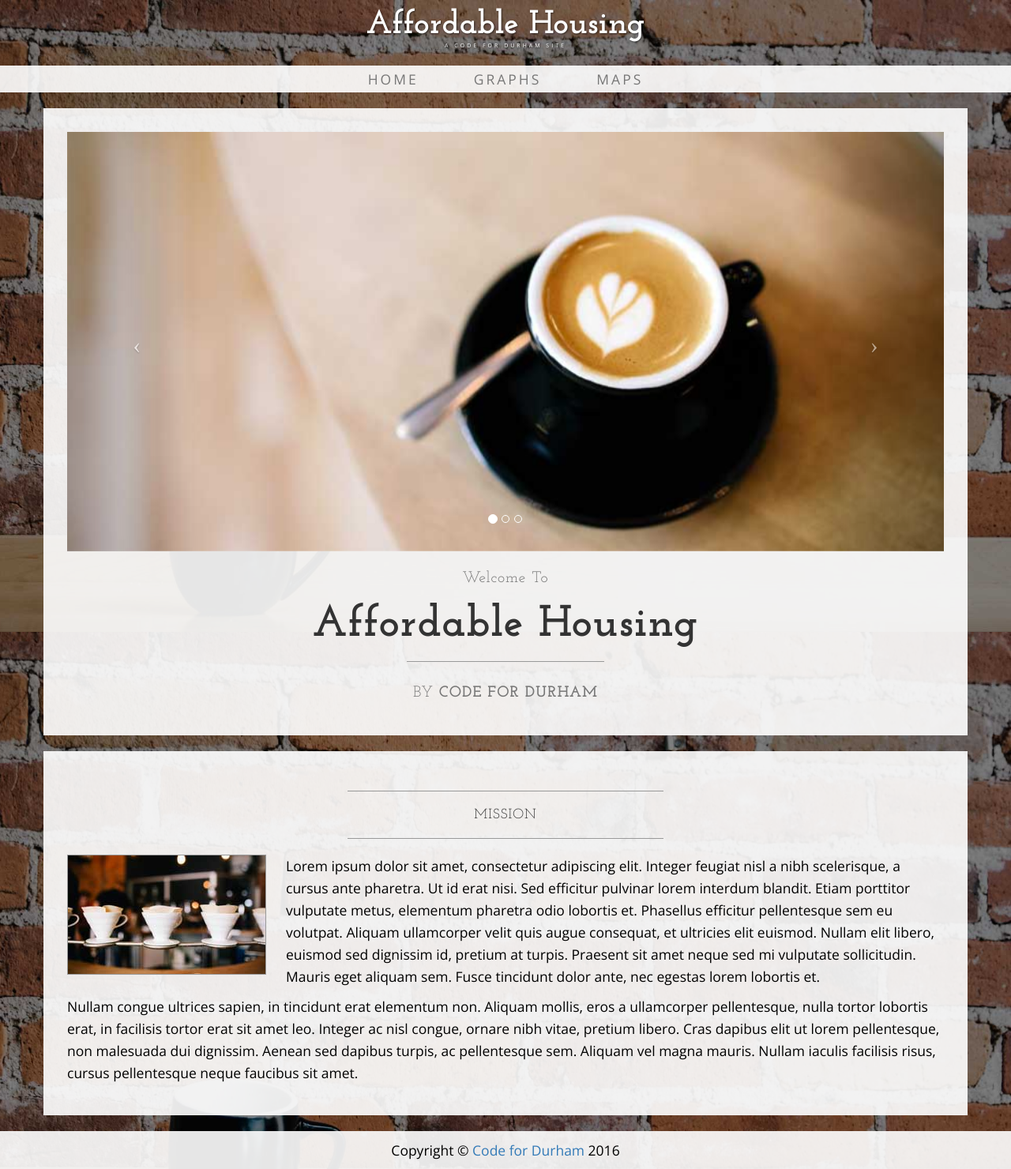
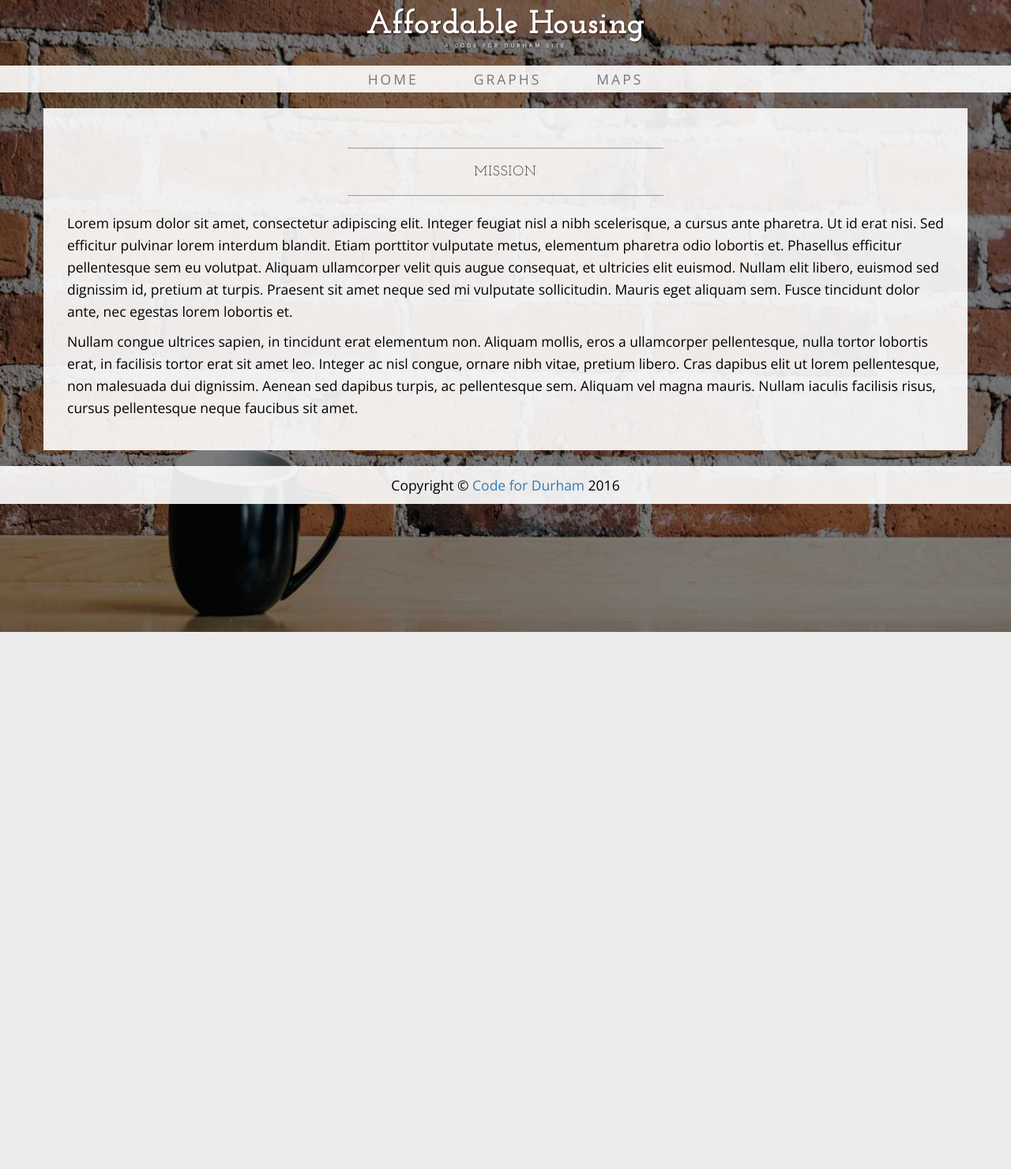
Before and after one commit to codefordurham/affordablehousing_old, a Flask app: page / in a window 1280 px wide. Shown: the whole page at 79% size. After the commit the page ends 800 px from the top, so only its background shows below. Run offline with Flask 2, Linux system fonts and the light colour scheme; some libraries are stand-ins or nearby versions.

Commit message:
W-20 Remove coffee-house carousel pics

```diff
--- a/templates/index.html
+++ b/templates/index.html
@@ -1,60 +1,12 @@
 {% extends "base.html" %}
 {% block title %}{% endblock %}
 {% block rows %}
-        <div class="row">
-            <div class="box">
-                <div class="col-lg-12 text-center">
-                    <div id="carousel-example-generic" class="carousel slide">
-                        <!-- Indicators -->
-                        <ol class="carousel-indicators hidden-xs">
-                            <li data-target="#carousel-example-generic" data-slide-to="0" class="active"></li>
-                            <li data-target="#carousel-example-generic" data-slide-to="1"></li>
-                            <li data-target="#carousel-example-generic" data-slide-to="2"></li>
-                        </ol>
-
-                        <!-- Wrapper for slides -->
-                        <div class="carousel-inner">
-                            <div class="item active">
-                                <img class="img-responsive img-full" src="{{ url_for('static', filename='img/slide-1.jpg') }}" alt="">
-                            </div>
-                            <div class="item">
-                                <img class="img-responsive img-full" src="{{ url_for('static', filename='img/slide-2.jpg') }}" alt="">
-                            </div>
-                            <div class="item">
-                                <img class="img-responsive img-full" src="{{ url_for('static', filename='img/slide-3.jpg') }}" alt="">
-                            </div>
-                        </div>
-
-                        <!-- Controls -->
-                        <a class="left carousel-control" href="#carousel-example-generic" data-slide="prev">
-                            <span class="icon-prev"></span>
-                        </a>
-                        <a class="right carousel-control" href="#carousel-example-generic" data-slide="next">
-                            <span class="icon-next"></span>
-                        </a>
-                    </div>
-                    <h2 class="brand-before">
-                        <small>Welcome to</small>
-                    </h2>
-                    <h1 class="brand-name">Affordable Housing</h1>
-                    <hr class="tagline-divider">
-                    <h2>
-                        <small>By
-                            <strong>Code for Durham</strong>
-                        </small>
-                    </h2>
-                </div>
-            </div>
-        </div>
-
-        <div class="row">
+ <div class="row">
             <div class="box">
                 <div class="col-lg-12">
                     <hr>
                     <h2 class="intro-text text-center">Mission</h2>
                     <hr>
-                    <img class="img-responsive img-border img-left" src="img/intro-pic.jpg" alt="">
-                    <hr class="visible-xs">
                     <p>Lorem ipsum dolor sit amet, consectetur adipiscing elit. Integer feugiat nisl a nibh scelerisque, a cursus ante pharetra. Ut id erat nisi. Sed efficitur pulvinar lorem interdum blandit. Etiam porttitor vulputate metus, elementum pharetra odio lobortis et. Phasellus efficitur pellentesque sem eu volutpat. Aliquam ullamcorper velit quis augue consequat, et ultricies elit euismod. Nullam elit libero, euismod sed dignissim id, pretium at turpis. Praesent sit amet neque sed mi vulputate sollicitudin. Mauris eget aliquam sem. Fusce tincidunt dolor ante, nec egestas lorem lobortis et. </p>
                     <p>Nullam congue ultrices sapien, in tincidunt erat elementum non. Aliquam mollis, eros a ullamcorper pellentesque, nulla tortor lobortis erat, in facilisis tortor erat sit amet leo. Integer ac nisl congue, ornare nibh vitae, pretium libero. Cras dapibus elit ut lorem pellentesque, non malesuada dui dignissim. Aenean sed dapibus turpis, ac pellentesque sem. Aliquam vel magna mauris. Nullam iaculis facilisis risus, cursus pellentesque neque faucibus sit amet. </p>
                 </div>
```
Also changed, not shown: static/img/intro-pic.jpg (deleted), static/img/slide-1.jpg (deleted), static/img/slide-2.jpg (deleted), static/img/slide-3.jpg (deleted).
